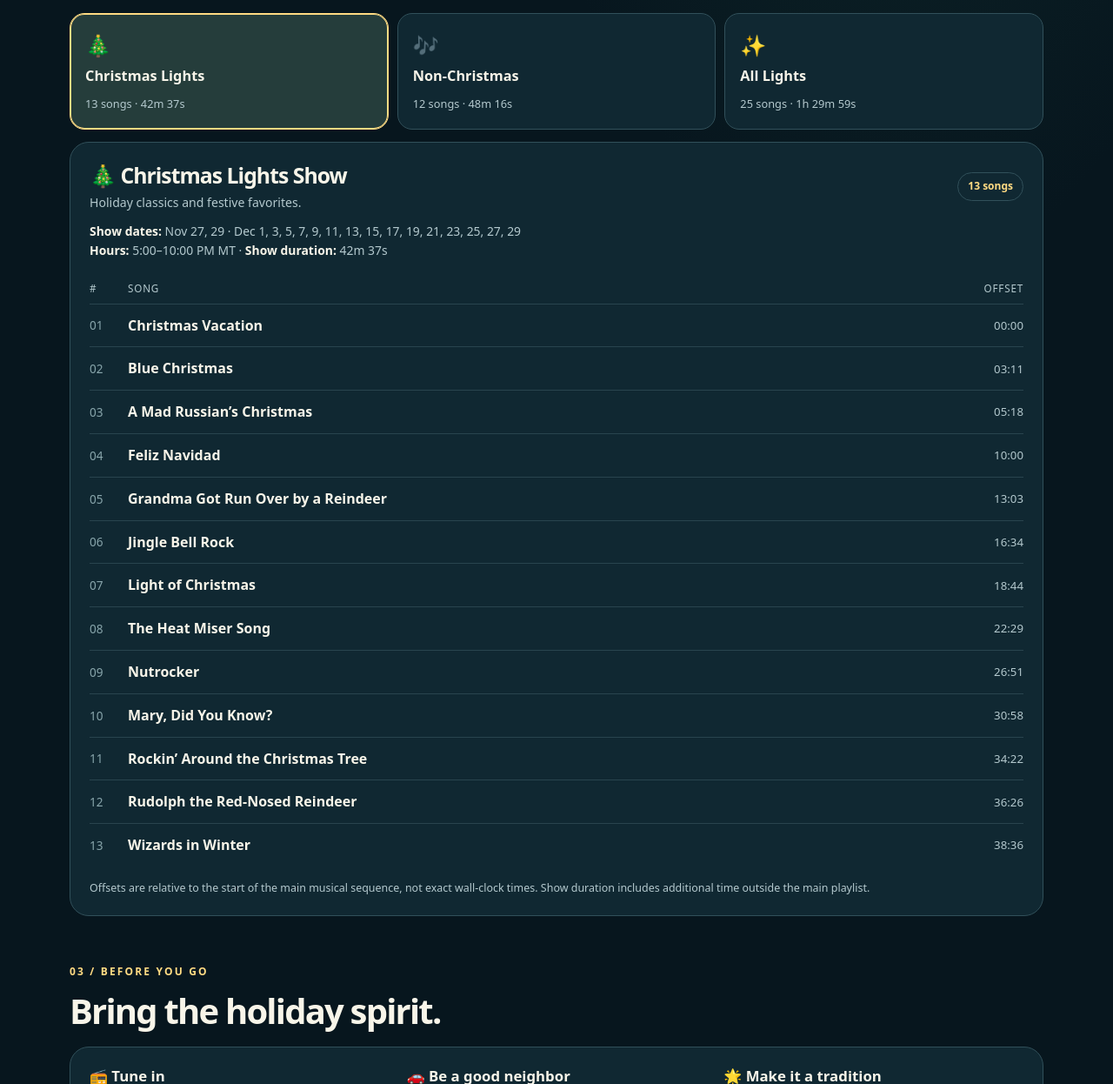
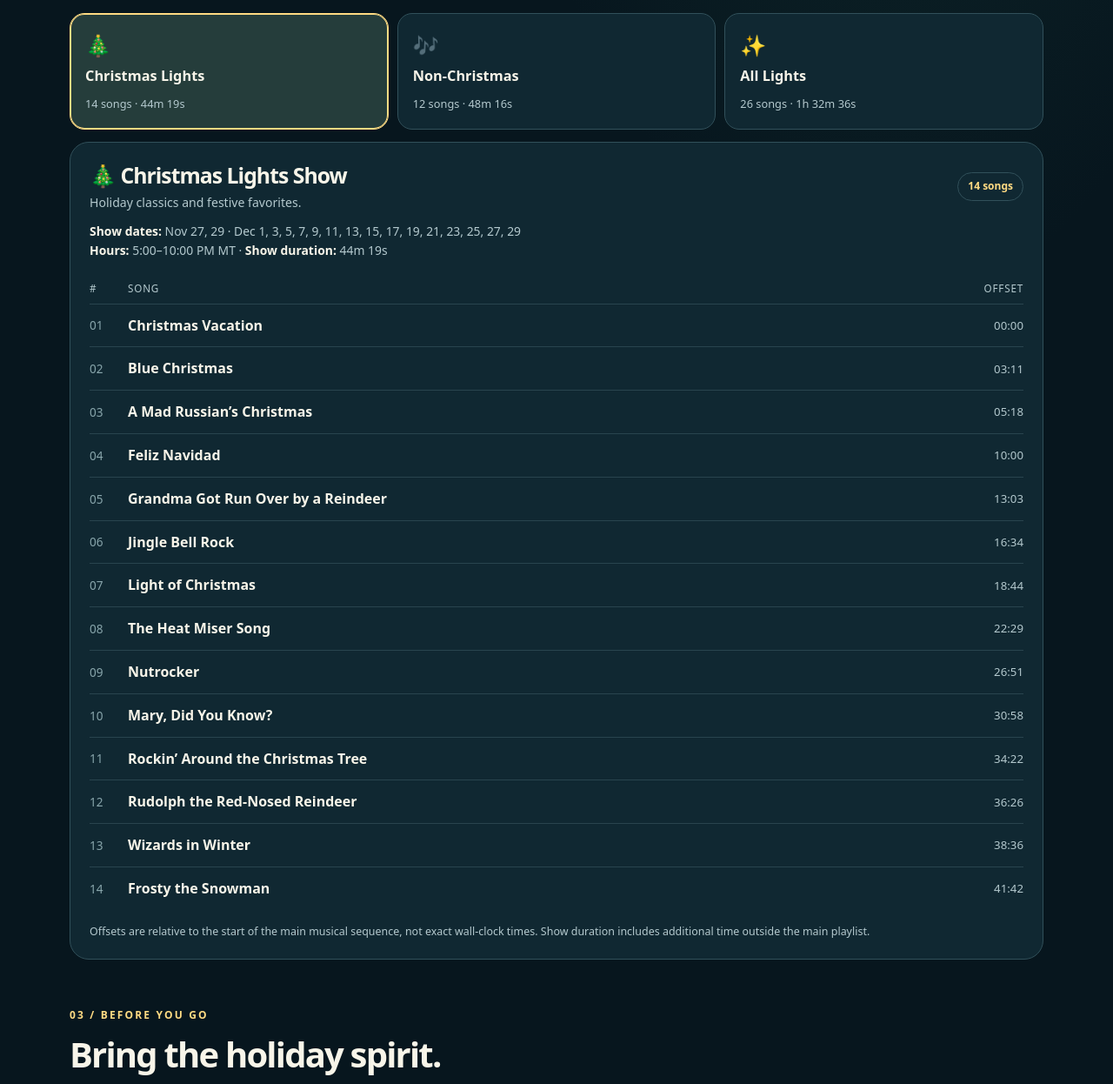
Before and after one commit to dwarre2-commits/hoyt-street-lights, a plain HTML site: page index.html in a window 1280 px wide. Shown: the part 1740-2986 px from the top of the page at 87% size. Drawn offline with Linux system fonts and the light colour scheme.

Commit message:
Add files via upload

```diff
--- a/index.html
+++ b/index.html
@@ -16,15 +16,15 @@
 <section class="facts" aria-label="Essential show information"><div class="fact radio"><div class="label">Tune your car radio to</div><strong>90.7 <small>FM</small></strong><p>Listen to the music synchronized with the lights.</p></div><div class="fact"><div class="label">Every scheduled evening</div><strong>5–10 PM</strong><p>Mountain Time · Nov 27–Jan 1</p></div><div class="fact"><div class="label">Explore the music</div><strong>3 shows</strong><p>A different mix of music throughout the season.</p></div></section>
 <section class="next" aria-live="polite"><div><div class="eyebrow" id="nextLabel">Next show</div><h3 id="nextTitle">Christmas Lights Show</h3><p id="nextInfo">Friday, November 27 · 5–10 PM</p></div><a href="#playlists" class="btn" id="nextButton">See song lineup</a></section>
 <section class="section" id="calendar"><div class="section-head"><div><div class="eyebrow">01 / Plan your visit</div><h2>Pick a night.</h2><p>Three shows, one magical season. Select any colored date to see its playlist and hours.</p></div></div><div class="calendar-layout"><div class="calendar"><div class="cal-head"><button class="arrow" id="prev" aria-label="Previous month">‹</button><h3 id="monthTitle">December 2026</h3><button class="arrow" id="next" aria-label="Next month">›</button></div><div class="cal-grid" id="calGrid"></div><div class="legend"><span><i class="dot christmas"></i>Christmas</span><span><i class="dot nonchristmas"></i>Non-Christmas</span><span><i class="dot all"></i>All Lights</span></div></div><div class="detail" id="dateDetail" aria-live="polite"></div></div></section>
-<section class="section" id="playlists"><div class="section-head"><div><div class="eyebrow">02 / The music</div><h2>Three ways to enjoy the lights.</h2><p>Explore each show's complete lineup in its programmed playing order.</p></div></div><div class="show-tabs" id="showTabs" aria-label="Choose a show" role="tablist"><button class="tab" role="tab" id="tab-christmas" data-show="christmas" aria-controls="playlist" aria-selected="true"><span class="emoji">🎄</span><strong>Christmas Lights</strong><small>13 songs · 42m 37s</small></button><button class="tab" role="tab" id="tab-nonchristmas" data-show="nonchristmas" aria-controls="playlist" aria-selected="false"><span class="emoji">🎶</span><strong>Non-Christmas</strong><small>12 songs · 48m 16s</small></button><button class="tab" role="tab" id="tab-all" data-show="all" aria-controls="playlist" aria-selected="false"><span class="emoji">✨</span><strong>All Lights</strong><small>25 songs · 1h 29m 59s</small></button></div><div class="playlist-panel" id="playlist" role="tabpanel" tabindex="0" aria-labelledby="tab-christmas"></div></section>
+<section class="section" id="playlists"><div class="section-head"><div><div class="eyebrow">02 / The music</div><h2>Three ways to enjoy the lights.</h2><p>Explore each show's complete lineup in its programmed playing order.</p></div></div><div class="show-tabs" id="showTabs" aria-label="Choose a show" role="tablist"><button class="tab" role="tab" id="tab-christmas" data-show="christmas" aria-controls="playlist" aria-selected="true"><span class="emoji">🎄</span><strong>Christmas Lights</strong><small>14 songs · 44m 19s</small></button><button class="tab" role="tab" id="tab-nonchristmas" data-show="nonchristmas" aria-controls="playlist" aria-selected="false"><span class="emoji">🎶</span><strong>Non-Christmas</strong><small>12 songs · 48m 16s</small></button><button class="tab" role="tab" id="tab-all" data-show="all" aria-controls="playlist" aria-selected="false"><span class="emoji">✨</span><strong>All Lights</strong><small>26 songs · 1h 32m 36s</small></button></div><div class="playlist-panel" id="playlist" role="tabpanel" tabindex="0" aria-labelledby="tab-christmas"></div></section>
 <section class="section" id="visit"><div class="section-head"><div><div class="eyebrow">03 / Before you go</div><h2>Bring the holiday spirit.</h2></div></div><div class="tips"><div class="tips-grid"><div><h3>📻 Tune in</h3><p>Set your car radio to 90.7 FM and enjoy the music along with the lights.</p></div><div><h3>🚗 Be a good neighbor</h3><p>Keep driveways and roadways clear, park legally, and keep your radio at a considerate volume.</p></div><div><h3>🌟 Make it a tradition</h3><p>Bring your family, enjoy a different playlist on another night, and check the calendar before visiting.</p></div></div></div></section></main>
 <footer class="footer"><span>✦ Hoyt Street Lights · 2026 holiday season</span><div style="display:flex;gap:8px;flex-wrap:wrap"><button class="btn" id="installApp">Install app</button><button class="btn" id="shareApp">Share show</button><button class="btn" onclick="window.print()">Print schedule</button></div><p id="appHelp" role="status" style="width:100%"></p></footer></div>
 <script>
 'use strict';
 const shows={
-christmas:{name:'Christmas Lights Show',symbol:'🎄',short:'XMAS',description:'Holiday classics and festive favorites.',duration:'42m 37s',dates:['2026-11-27','2026-11-29',...Array.from({length:15},(_,i)=>`2026-12-${String(1+i*2).padStart(2,'0')}`)],songs:[['Christmas Vacation','00:00'],['Blue Christmas','03:11'],['A Mad Russian’s Christmas','05:18'],['Feliz Navidad','10:00'],['Grandma Got Run Over by a Reindeer','13:03'],['Jingle Bell Rock','16:34'],['Light of Christmas','18:44'],['The Heat Miser Song','22:29'],['Nutrocker','26:51'],['Mary, Did You Know?','30:58'],['Rockin’ Around the Christmas Tree','34:22'],['Rudolph the Red-Nosed Reindeer','36:26'],['Wizards in Winter','38:36']]},
+christmas:{name:'Christmas Lights Show',symbol:'🎄',short:'XMAS',description:'Holiday classics and festive favorites.',duration:'44m 19s',dates:['2026-11-27','2026-11-29',...Array.from({length:15},(_,i)=>`2026-12-${String(1+i*2).padStart(2,'0')}`)],songs:[['Christmas Vacation','00:00'],['Blue Christmas','03:11'],['A Mad Russian’s Christmas','05:18'],['Feliz Navidad','10:00'],['Grandma Got Run Over by a Reindeer','13:03'],['Jingle Bell Rock','16:34'],['Light of Christmas','18:44'],['The Heat Miser Song','22:29'],['Nutrocker','26:51'],['Mary, Did You Know?','30:58'],['Rockin’ Around the Christmas Tree','34:22'],['Rudolph the Red-Nosed Reindeer','36:26'],['Wizards in Winter','38:36'],['Frosty the Snowman','41:42']]},
 nonchristmas:{name:'Non-Christmas Lights Show',symbol:'🎶',short:'POP',description:'High-energy hits, rock favorites and dance music.',duration:'48m 16s',dates:['2026-11-28','2026-11-30',...Array.from({length:11},(_,i)=>`2026-12-${String(2+i*2).padStart(2,'0')}`),'2026-12-26','2026-12-28','2026-12-30'],songs:[['God Bless the U.S.A.','00:00'],['My Songs Know What You Did in the Dark (Light Em Up)','03:16'],['All I Really Want for Christmas','06:23'],['CAN’T STOP THE FEELING!','09:14'],['Church Clap','13:12'],['Danger Zone','16:29'],['Happy','20:05'],['Enter Sandman','23:58'],['Thunderstruck','29:30'],['Uptown Funk','34:22'],['Party Rock Anthem','38:52'],['The Greatest Show','43:14']]},
-all:{name:'All Lights Show',symbol:'✨',short:'ALL',description:'A special extended mix of Christmas songs and popular hits.',duration:'1h 29m 59s',dates:['2026-12-24','2026-12-31','2027-01-01'],songs:[['God Bless the U.S.A.','00:00'],['Blue Christmas','03:16'],['Happy','05:23'],['Christmas Vacation','09:16'],['Danger Zone','12:27'],['CAN’T STOP THE FEELING!','16:03'],['All I Really Want for Christmas','20:01'],['Rudolph the Red-Nosed Reindeer','22:53'],['Light of Christmas','25:02'],['Uptown Funk','28:47'],['A Mad Russian’s Christmas','33:17'],['Thunderstruck','37:59'],['Feliz Navidad','42:52'],['Enter Sandman','45:54'],['Grandma Got Run Over by a Reindeer','51:26'],['Jingle Bell Rock','54:57'],['The Greatest Show','57:07'],['Mary, Did You Know?','1:02:09'],['My Songs Know What You Did in the Dark (Light Em Up)','1:05:33'],['The Heat Miser Song','1:08:40'],['Church Clap','1:13:02'],['Nutrocker','1:16:19'],['Rockin’ Around the Christmas Tree','1:20:26'],['Wizards in Winter','1:22:30'],['Party Rock Anthem','1:25:36']]}
+all:{name:'All Lights Show',symbol:'✨',short:'ALL',description:'A special extended mix of Christmas songs and popular hits.',duration:'1h 32m 36s',dates:['2026-12-24','2026-12-31','2027-01-01'],songs:[['God Bless the U.S.A.','00:00'],['Blue Christmas','03:16'],['Happy','05:23'],['Christmas Vacation','09:16'],['Danger Zone','12:27'],['CAN’T STOP THE FEELING!','16:03'],['All I Really Want for Christmas','20:01'],['Rudolph the Red-Nosed Reindeer','22:53'],['Light of Christmas','25:02'],['Uptown Funk','28:47'],['A Mad Russian’s Christmas','33:17'],['Thunderstruck','37:59'],['Feliz Navidad','42:52'],['Enter Sandman','45:54'],['Grandma Got Run Over by a Reindeer','51:26'],['Jingle Bell Rock','54:57'],['The Greatest Show','57:07'],['Mary, Did You Know?','1:02:09'],['My Songs Know What You Did in the Dark (Light Em Up)','1:05:33'],['The Heat Miser Song','1:08:40'],['Church Clap','1:13:02'],['Nutrocker','1:16:19'],['Rockin’ Around the Christmas Tree','1:20:26'],['Wizards in Winter','1:22:30'],['Party Rock Anthem','1:25:36'],['Frosty the Snowman','1:29:59']]}
 };
 const schedule={}; for(const [key,s] of Object.entries(shows))for(const d of s.dates)schedule[d]=key;
 const keys=Object.keys(schedule).sort();
```
